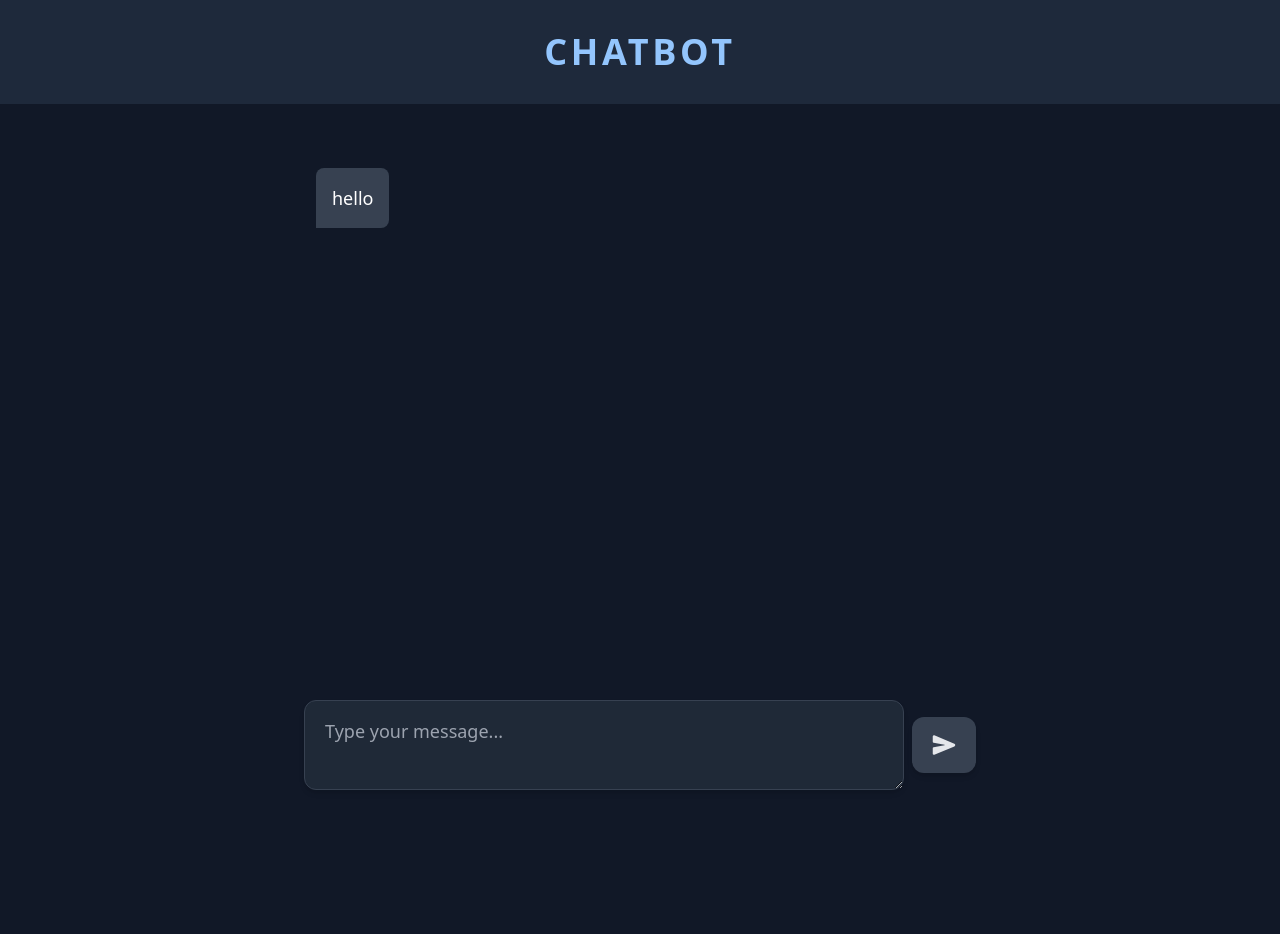
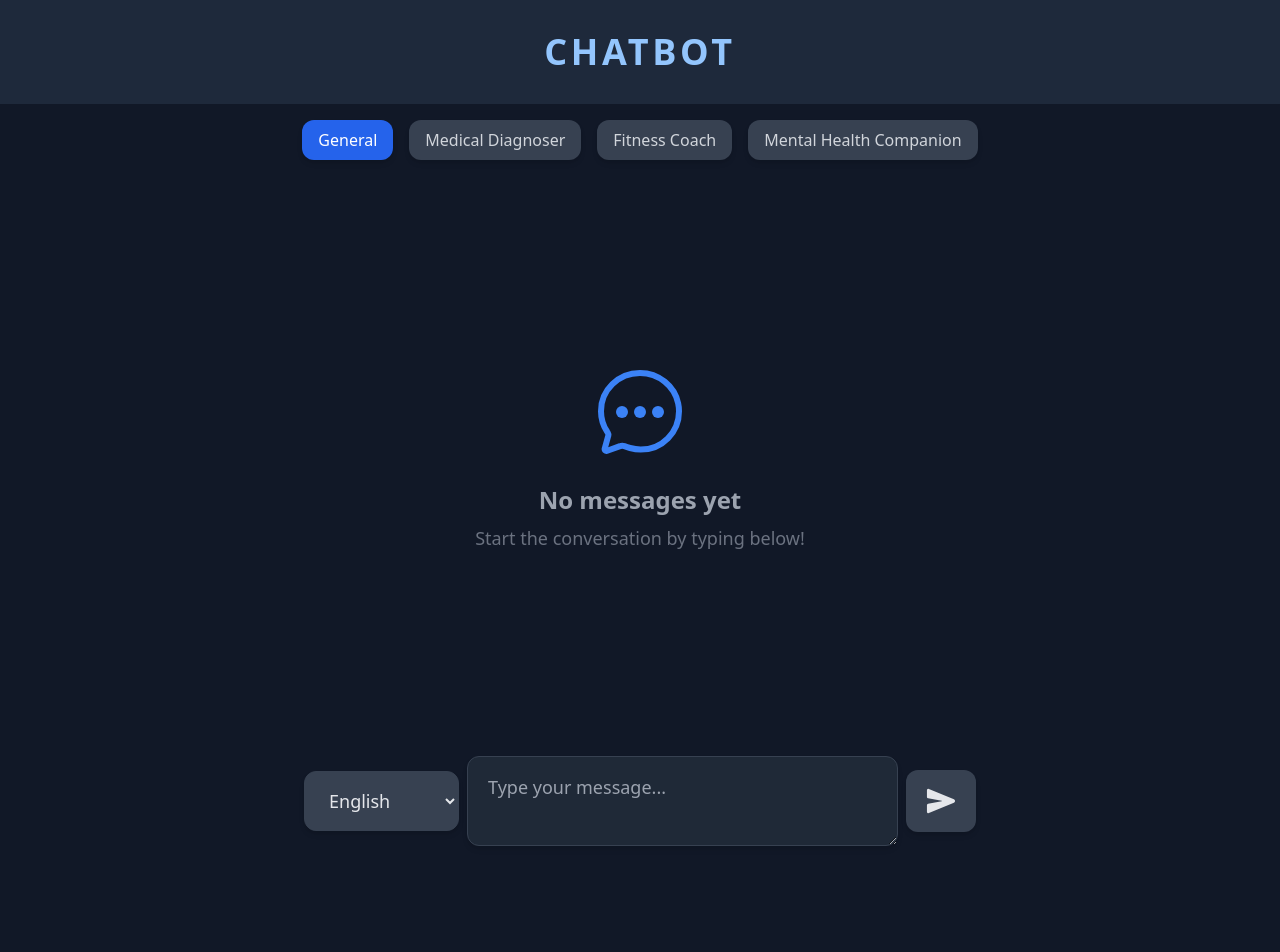
Before and after one commit to SaiCarthikeya/Aethra, a React (Vite) app in the folder frontend/: page / in a window 1280 px wide. Shown: the top 952 px of the page. Built offline with nearby package versions, Linux system fonts and the light colour scheme.

Commit message:
modes and loader

```diff
--- a/frontend/package.json
+++ b/frontend/package.json
@@ -13,7 +13,8 @@
     "react": "^19.1.0",
     "react-dom": "^19.1.0",
     "react-icons": "^5.5.0",
-    "react-markdown": "^10.1.0"
+    "react-markdown": "^10.1.0",
+    "react-spinners": "^0.17.0"
   },
   "devDependencies": {
     "@eslint/js": "^9.25.0",
--- a/frontend/src/components/Body.jsx
+++ b/frontend/src/components/Body.jsx
@@ -1,21 +1,29 @@
 import { useState } from "react";
 import { IoSend } from "react-icons/io5";
+import SyncLoader from 'react-spinners/SyncLoader';
+import DotLoader from 'react-spinners/DotLoader';
 import { useMessage } from "../context/Messages";
 import MessagesContainer from "./MessagesContainer";
+import Modes from "./Modes";
 
 const Body = () => {
       const [inputText, setInputText] = useState("");
-      const { messages, setMessages } = useMessage();
+      const { messages, setMessages, mode } = useMessage();
+      const [loading, setLoading] = useState(false);
+      const [selectedLanguage, setSelectedLanguage] = useState("en");
       // console.log(messages)
+      console.log(messages);
+      const mode_messages = messages[mode];
+      console.log(mode_messages)
       const sendMessage = async () => {
       if (inputText.trim() === "") return;
-
+      setLoading(true);
       try {
         const response = await fetch("http://localhost:5000/chat", {
           method: "POST",
           headers: { "Content-Type": "application/json" },
           body: JSON.stringify({
-            history: messages.general,
+            history: mode_messages,
             content: inputText,
             role: "user"
           }),
@@ -27,43 +35,70 @@ const Body = () => {
 
       setMessages((prev) => ({
         ...prev,
-          general: [
-            ...prev.general,
+        [mode]: [
+          ...(prev[mode] || []),
           { role: "user", content: inputText },
           { role: "assistant", content: data.reply },
         ],
       }));
-
         setInputText("");
       } catch (error) {
         console.error("Failed to send message:", error);
+      } finally {
+        setLoading(false);
       }
+
     };
 
     return (
         <div className="flex-1 bg-gray-900 p-4 flex justify-end items-center flex-col pb-36">
+        <Modes />
         <MessagesContainer/>
-         <div className="w-full max-w-2xl mt-4 flex items-center gap-2 transition-transform duration-200 hover:scale-105">
+        {loading &&
+        <SyncLoader className="p-8" color="#4a90e2" size={15} loading={loading} />
+        }
+         <div className="w-full max-w-2xl mt-4 flex flex-col sm:flex-row items-center gap-2 transition-transform duration-200 hover:scale-105">
+          <select
+            value={selectedLanguage}
+            onChange={(e) => setSelectedLanguage(e.target.value)}
+            className="w-full sm:w-auto px-5 py-4 text-lg bg-gray-700 text-gray-200 rounded-xl border border-gray-700 focus:outline-none focus:ring-2 focus:ring-blue-300 shadow-md cursor-pointer"
+          >
+                  <option value="en">English</option>
+                  <option value="hi">Hindi</option>
+                  <option value="ta">Tamil</option>
+                  <option value="te">Telugu</option>
+                  <option value="kn">Kannada</option>
+                  <option value="ml">Malayalam</option>
+          </select>
+
           <textarea
             value={inputText}
             onChange={(e) => setInputText(e.target.value)}
             placeholder="Type your message..."
-            className="flex-1 px-5 py-4 text-lg min-h-12 rounded-xl bg-gray-800 text-white placeholder-gray-400 border border-gray-700 focus:outline-none focus:ring-2 focus:ring-blue-300 shadow-md
+            className="flex-1 w-full sm:w-auto px-5 py-4 text-lg min-h-12 rounded-xl bg-gray-800 text-white placeholder-gray-400 border border-gray-700 focus:outline-none focus:ring-2 focus:ring-blue-300 shadow-md
             [&::-webkit-scrollbar]:w-2
             [&::-webkit-scrollbar-track]:rounded-full
             [&::-webkit-scrollbar-track]:bg-neutral-700
             [&::-webkit-scrollbar-thumb]:rounded-full
             [&::-webkit-scrollbar-thumb]:bg-neutral-500"
           />
+
+          {loading ? (
+            <button
+              disabled
+              className="px-5 py-4 text-lg bg-gray-700 text-gray-200 rounded-xl hover:bg-gray-600 active:scale-95 transition-all duration-200 shadow-md flex items-center justify-center"
+            >
+              <DotLoader color="#4a90e2" size={30} loading={loading} />
+            </button>
+          ) : (
             <button
               onClick={sendMessage}
               className="px-5 py-4 text-lg bg-gray-700 text-gray-200 rounded-xl hover:bg-gray-600 active:scale-95 transition-all duration-200 shadow-md flex items-center justify-center"
             >
-            <IoSend size={24} />
+              <IoSend size={30} />
             </button>
+          )}
         </div>
-
-
         </div>
     );
 };
--- a/frontend/src/components/MessagesContainer.jsx
+++ b/frontend/src/components/MessagesContainer.jsx
@@ -1,20 +1,32 @@
 import React from 'react';
+import { IoChatbubbleEllipsesOutline } from "react-icons/io5";
 import { useMessage } from '../context/Messages';
 import Message from './Message';
 
 const MessagesContainer = () => {
-  const { messages } = useMessage();
-  console.log(messages.general)
+  const { messages, mode } = useMessage();
+  const cur_messages = messages[mode];
   return (
-    <div className="text-white m-8 flex flex-col w-full max-w-[680px] h-[500px] overflow-y-auto rounded-lg p-2
+    <div className="text-white m-8 flex flex-col w-[80%] h-[500px] overflow-y-auto rounded-lg p-2
     [&::-webkit-scrollbar]:w-2
     [&::-webkit-scrollbar-track]:rounded-full
     [&::-webkit-scrollbar-track]:bg-neutral-700
     [&::-webkit-scrollbar-thumb]:rounded-full
     [&::-webkit-scrollbar-thumb]:bg-neutral-500">
-      {messages.general.map((message, idx) => (
-        <Message message={message.content} role={message.role} key={idx} />
-      ))}
+
+    {cur_messages.length === 0 ? (
+  <div className="flex flex-col items-center justify-center h-full w-full text-gray-400">
+     <IoChatbubbleEllipsesOutline className="h-24 w-24 mb-6 text-blue-500" />
+    <p className="text-2xl font-semibold mb-2">No messages yet</p>
+    <p className="text-lg text-gray-500">Start the conversation by typing below!</p>
+  </div>
+) : (
+  cur_messages.map((message, idx) => (
+    <Message message={message.content} role={message.role} key={idx} />
+  ))
+)}
+
+
     </div>
   );
 };
--- /dev/null
+++ b/frontend/src/components/Modes.jsx
@@ -0,0 +1,28 @@
+
+import React from "react";
+import { useMessage } from "../context/Messages";
+import { modes } from "../context/Messages"
+
+const Mode = () => {
+  const { mode, setMode } = useMessage();
+
+  return (
+    <div className="flex gap-4 mb-4">
+      {Object.entries(modes).map(([key, label]) => (
+        <button
+          key={key}
+          onClick={() => setMode(key)}
+          className={`px-4 py-2 rounded-xl shadow-md transition-colors duration-200 ${
+            mode === key
+              ? "bg-blue-600 text-white"
+              : "bg-gray-700 text-gray-300 hover:bg-gray-600"
+          }`}
+        >
+          {label}
+        </button>
+      ))}
+    </div>
+  );
+};
+
+export default Mode;
--- a/frontend/src/context/Messages.jsx
+++ b/frontend/src/context/Messages.jsx
@@ -1,9 +1,18 @@
 import { createContext, useContext, useState } from "react";
+
+export const modes = {
+  general: "General",
+  medicalDiagnoser: "Medical Diagnoser",
+  fitnessCoach: "Fitness Coach",
+  mentalHealthCompanion: "Mental Health Companion"
+};
 
 
 export const MessageContext = createContext({
-  messages: { general: [], tech: [] },
-  setMessages: () => {}
+  messages: { general: [], medicalDiagnoser: [], fitnessCoach: [], mentalHealthCompanion: [] },
+  setMessages: () => {},
+  mode: "general",
+  setMode: () => {},
 });
 
 
@@ -13,9 +22,15 @@ export const useMessage = () => {
 }
 
 export const MessageProvider = (props) => {
-    const [messages, setMessages] = useState({general: [{role: "assistant", content: "hello"}], tech: []})
+     const [messages, setMessages] = useState({
+        general: [],
+        medicalDiagnoser: [],
+        fitnessCoach: [],
+        mentalHealthCompanion: []
+    });
+    const [mode, setMode] = useState("general")
     return (
-        <MessageContext.Provider value={{messages, setMessages}}>
+        <MessageContext.Provider value={{messages, setMessages, mode, setMode}}>
             {props.children}
         </MessageContext.Provider>
     )
```
Also changed, not shown: 1 other file (tests, documents, lock files or other folders). Lines whose indentation alone changed are shown as unchanged.
